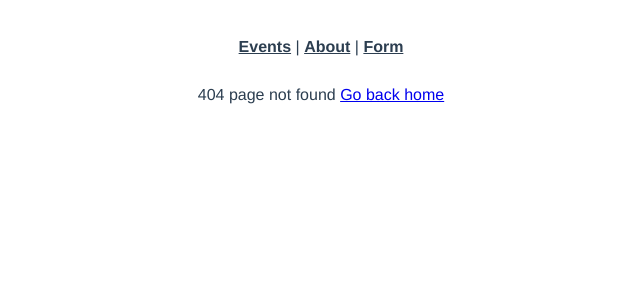
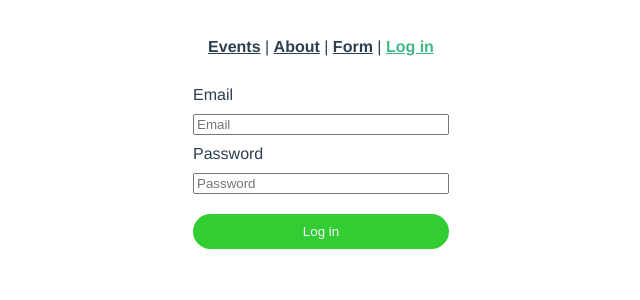
Before and after one commit to KarlenKhachaturyan/vue3, a Vue app in the folder vue-real-world/: page /login in a window 1280 px wide. Before the commit this address had no page. Shown: the top 300 px of the page, without its empty margins (319-959 px from the left). Built offline with nearby package versions, Linux system fonts and the light colour scheme.

Commit message:
veevalidate

```diff
--- a/vue-real-world/package.json
+++ b/vue-real-world/package.json
@@ -14,8 +14,10 @@
     "@vueuse/core": "^11.1.0",
     "axios": "^1.7.7",
     "pinia": "^2.1.7",
+    "vee-validate": "^4.5.8",
     "vue": "^3.4.29",
-    "vue-router": "^4.3.3"
+    "vue-router": "^4.3.3",
+    "yup": "^1.4.0"
   },
   "devDependencies": {
     "@rushstack/eslint-patch": "^1.8.0",
--- a/vue-real-world/src/App.vue
+++ b/vue-real-world/src/App.vue
@@ -16,7 +16,8 @@ const title = useTitle('VueUse composable', {titleTemplate: '%s using the useTit
         <nav>
           <RouterLink to="/">Events</RouterLink> |
           <RouterLink to="/about">About</RouterLink> |
-          <RouterLink to="/dynamic-form">Form</RouterLink>
+          <RouterLink to="/dynamic-form">Form</RouterLink> |
+          <RouterLink to="/login">Log in</RouterLink>
         </nav>
       </div>
     </header>
--- a/vue-real-world/src/router/index.js
+++ b/vue-real-world/src/router/index.js
@@ -10,6 +10,7 @@ import EventRegister from '@/views/event/Register.vue'
 import EventEdit from '@/views/event/Edit.vue'
 import Todo from '@/views/Todo.vue'
 import FormView from '@/views/FormView.vue'
+import LoginView from '@/views/LoginView.vue'
 import NotFound from '@/views/NotFound.vue'
 import NetworkError from '@/views/NetworkError.vue'
 
@@ -30,6 +31,11 @@ const router = createRouter({
     {
       path: '/about',
       redirect: {name: 'about'}
+    },
+    {
+      path: '/login',
+      name: 'login',
+      component: LoginView
     },
     {
       path: "/dynamic-form",
--- /dev/null
+++ b/vue-real-world/src/views/LoginView.vue
@@ -0,0 +1,108 @@
+<script setup>
+import { useField, useForm } from 'vee-validate';
+import * as yup from 'yup'
+import BaseInput from '@/components/Base/BaseInput.vue';
+
+//------- the validationSchema without library
+// const validationSchema = {
+//     required: value => {
+//         const errMessage = 'Please fill the field'
+//         if(value === undefined || value === null) return errMessage
+
+//         if(!String(value).length) return errMessage
+
+//         return true
+//     },
+//     minLength: (number, value) => {
+//         if (String(value).length < number) return `Please fill at least ${number} characters`
+//     },
+
+//     email: value => {
+//         if (!value) return 'Fill the Email field'
+
+//         const regex =
+//         /^(([^<>()[\]\.,;:\s@\"]+(\.[^<>()[\]\.,;:\s@\"]+)*)|(\".+\"))@(([^<>()[\]\.,;:\s@\"]+\.)+[^<>()[\]\.,;:\s@\"]{2,})$/i;
+
+//         if(!regex.test(String(value).toLowerCase())) {
+//             return 'Please fill correct Email'
+//         }
+
+//         return true
+//     },
+//     password: value => {
+//         const errMessage = 'Please fill the password'
+//         value === undefined || value === null ? errMessage : ''
+
+//         if(!String(value).length) return errMessage
+
+//         return true
+//     }
+// }
+// ------------------------------------------------
+
+const validationSchema = yup.object({
+    email: yup.string().email().required(),
+    password: yup.string().min(8).max(9)
+})
+
+const {value: emailValue, errorMessage: emailError} = useField('email')
+const {value: passwordValue, errorMessage: passwordError} = useField('password')
+
+// ----------------------
+// if we have a field that we don't want to check
+// we should do this
+const {value: asdf, errorMessage: asdfError} = useField('asdf', undefined, {initialValue: "1"})
+// ----------------------
+// ALSO !!!! in order to not write errorMessage for each field
+// we can just use 2-nd parameter from useForm
+// which returns the errors array that includes all
+
+const {value: example2} = useField('example2', undefined, {initialValue: 'a'})
+// -------
+
+const {handleSubmit, errors} = useForm({
+    validations: validationSchema
+})
+
+const handleLogin = handleSubmit(values => {
+
+})
+</script>
+
+<template>
+    <form @submit="handleLogin">
+        <BaseInput
+            label="Email"
+            v-model="emailValue"
+            type="email"
+            :error="emailError"
+        />
+        <BaseInput
+            label="Password"
+            v-model="passwordValue"
+            type="password"
+            :error="passwordError"
+        />
+        <button type="submit"> Log in </button>
+    </form>
+</template>
+
+<style >
+form {
+    display: flex;
+    flex-direction: column;
+    max-width: 16rem;
+    margin: 0 auto;
+    gap: 10px;
+    text-align: left;
+
+    button {
+        border: none;
+        background: limegreen;
+        color: white;
+        border-radius: 20px;
+        padding: 10px;
+        margin-top: 10px;
+    }
+}
+</style>
```
Also changed, not shown: 1 other file (tests, documents, lock files or other folders).
